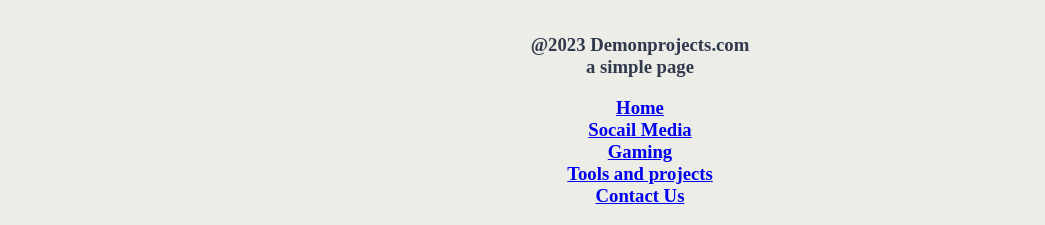
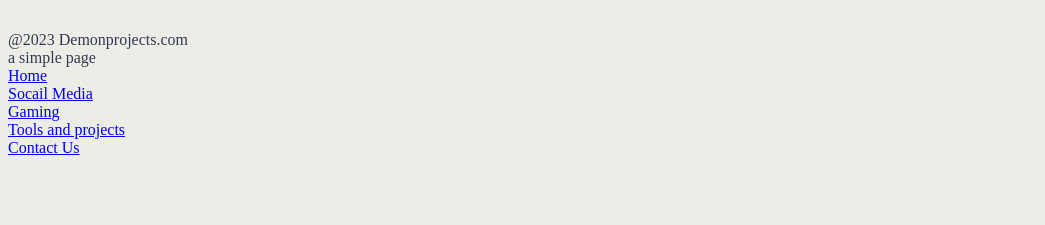
Before and after one commit to jropewatts/website, a plain HTML site: page socailmedia.html in a window 1280 px wide. Shown: the part 678-903 px from the top of the page, without its empty margins (0-1045 px from the left). After the commit the page ends 843 px from the top, so only its background shows below. Drawn offline with Linux system fonts and the light colour scheme.

Commit message:
Update socailmedia.html

```diff
--- a/socailmedia.html
+++ b/socailmedia.html
@@ -24,8 +24,8 @@
 <!--<a href="https://www.twitch.tv/demondeader"><img src="twitterlogo.png" alt="Tutorialspoint" class=Twitch2></a>-->
 </P>
 <footer>
-<h3 align="center"><font color="#31394D">@2023 Demonprojects.com<br> a simple page </font>
-<h3  align="center">	<a href="index.html"> Home </a> <br>	<a href="socailmedia.html"> Socail Media <br> Gaming </a> <br> <a href="Toolsandprojects.html"> Tools and projects</a> <br> <a href="Support.html"> Contact Us</a> </h3>
+@2023 Demonprojects.com<br> a simple page<br>
+<a href="index.html"> Home </a><br><a href="socailmedia.html"> Socail Media <br> Gaming </a> <br> <a href="Toolsandprojects.html"> Tools and projects</a> <br> <a href="Support.html"> Contact Us</a>
 </footer>
 
 </body>
```
